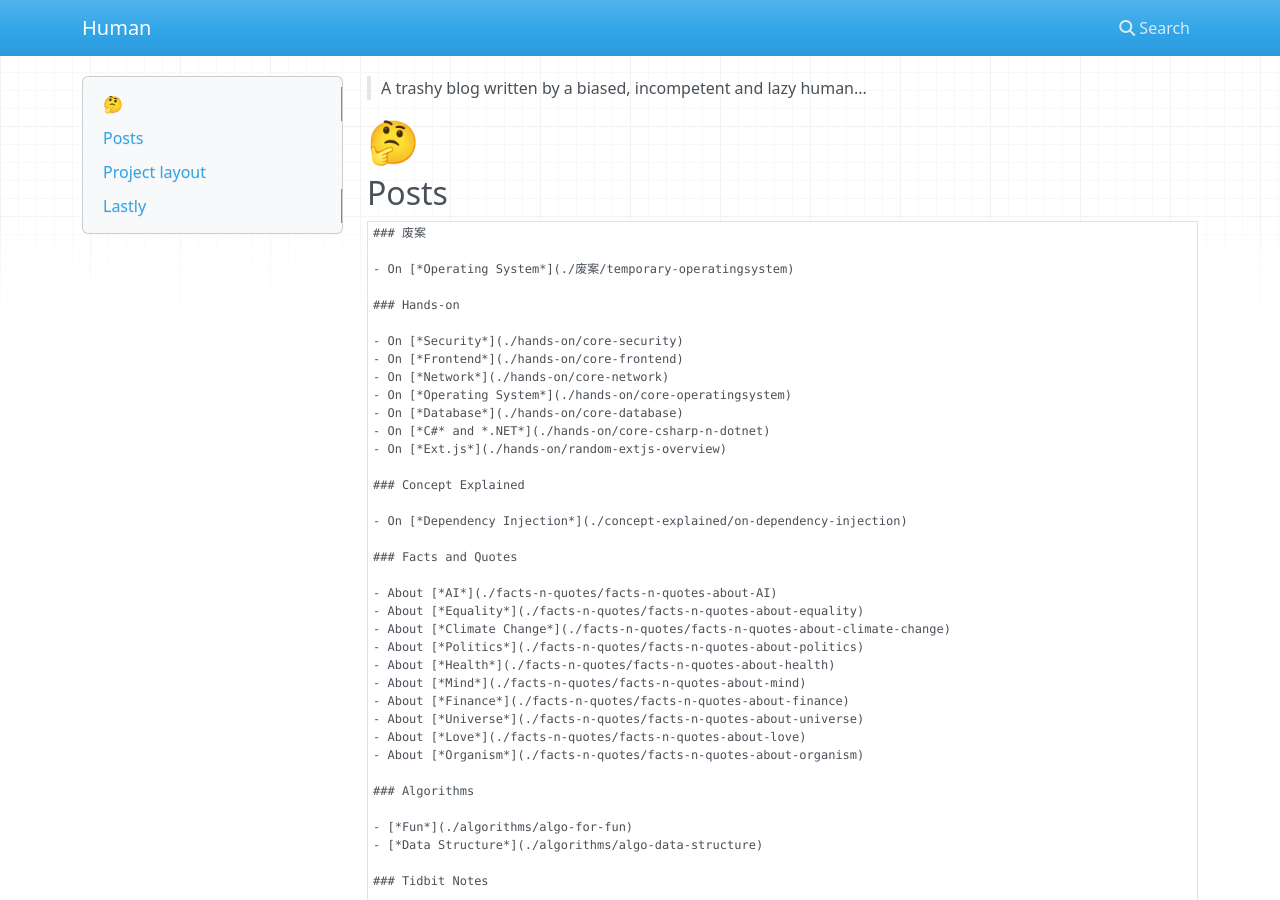
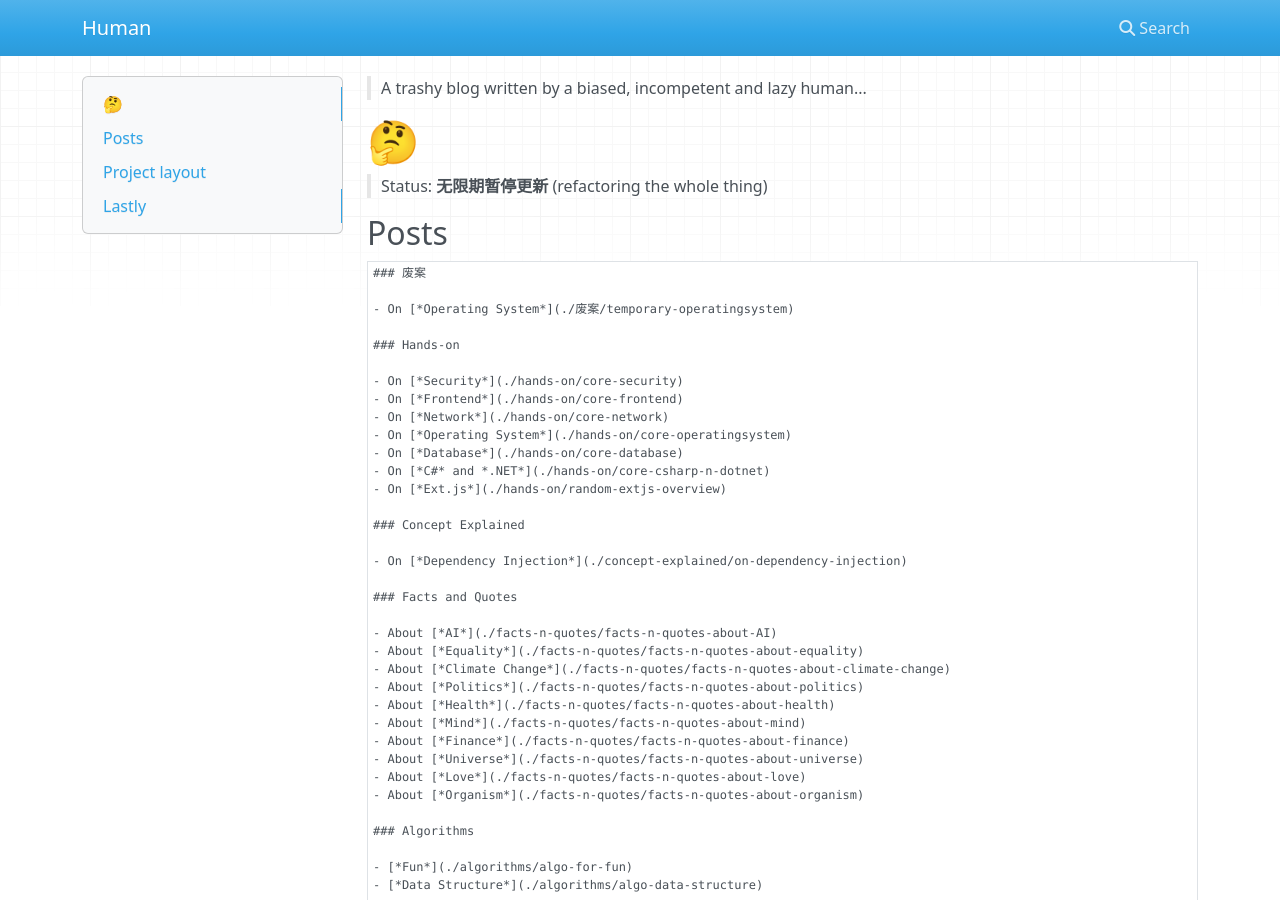
Before and after one commit to codingEzio/codingEzio.github.io, an MkDocs documentation site: the page built from docs/index.md, in a window 1280 px wide and 900 px high. Built offline with MkDocs 1.6.1, drawn with Linux system fonts in a browser that asks for light colours; nearby versions of some CDN libraries.

Commit message:
chore: Status update for the blog

```diff
--- a/docs/index.md
+++ b/docs/index.md
@@ -1,6 +1,8 @@
 > A trashy blog written by a biased, incompetent and lazy human...
 
 # 🤔
+
+> Status: **无限期暂停更新** (refactoring the whole thing)
 
 ## Posts
 
```
